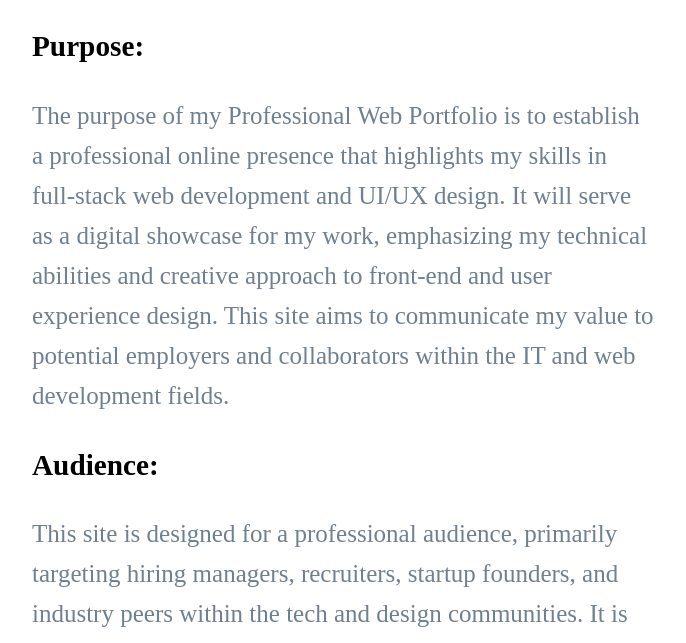
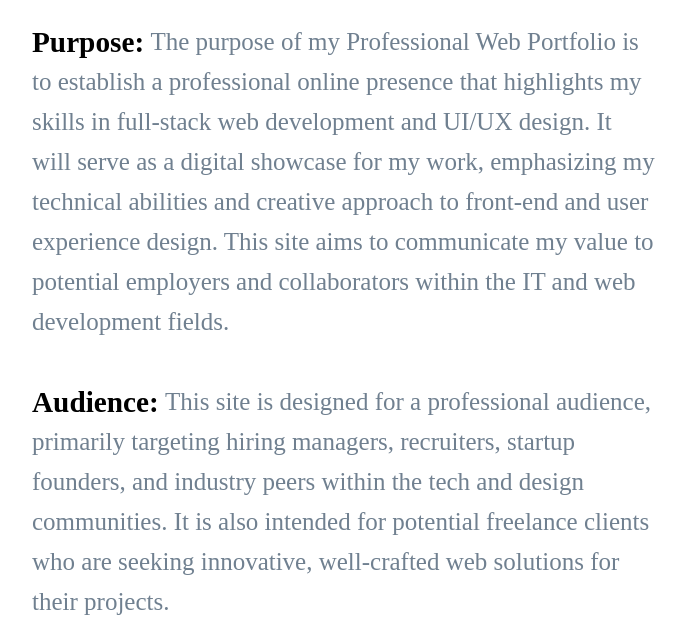
Before and after one commit to MaytrickChannel/methika-portfolio, a plain HTML site: page public_html/milestone-1.html in a window 1280 px wide. Shown: the part 238-881 px from the top of the page, without its empty margins (296-982 px from the left). Drawn offline with Linux system fonts and the light colour scheme.

Commit message:
methika portfolio

```diff
--- a/public_html/milestone-1.html
+++ b/public_html/milestone-1.html
@@ -13,6 +13,7 @@
 <body>
 
 <h2>Purpose , Audience and Goal</h2>
+<div id="containerIntro">
 
 <h3>Purpose:</h3>
 
@@ -24,12 +25,11 @@
     site
     aims to communicate my value to potential employers and collaborators within the IT and web development fields.
 </p>
+<br><br>
 
 <h3>Audience:</h3>
-<p>This site is designed for a professional audience, primarily targeting hiring
-    managers,
-    recruiters, startup founders, and industry peers within the tech and design communities. It is also intended for
-    potential freelance clients who are seeking innovative, well-crafted web solutions for their projects.</p>
+<p>This site is designed for a professional audience, primarily targeting hiring managers, recruiters, startup founders, and industry peers within the tech and design communities. It is also intended for potential freelance clients who are seeking innovative, well-crafted web solutions for their projects.</p>
+<br><br>
 
 <h3>Goal:</h3>
 <p>The main goal of this site is to generate interest in my work, leading to employment or
@@ -37,15 +37,17 @@
     collaboration inquiries through a contact form and/or connected social media profiles. A secondary goal is to
     establish a professional reputation and grow my network within the industry.</p>
 
-<br>
+<br><br>
 <div>
     <h2>Persona</h2>
 
     <h3>Name:</h3>
     <p>Renay Moya</p>
 
+    <br><br>
     <h3>Age:</h3><p>52</p>
 
+    <br><br>
     <h3>Profession:</h3>
     <p>Senior Vice President of the New Mexico Technology Division at Robert Half Talent
         Solutions
@@ -99,7 +101,7 @@
         Healthcare IT. Renay is known for his deep understanding of the local IT market and is a trusted advisor in
         helping
         employers position themselves as top-choice workplaces.</p>
-    <br>
+    <br><br>
     <h3>Behaviors and Attitudes:</h3>
     <ul>
         <li>
@@ -134,6 +136,7 @@
         </li>
     </ul>
 
+    <br>
     <h3>Frustrations:</h3>
     <ul>
         <li>
@@ -152,6 +155,7 @@
             <p>Renay often needs to fill positions quickly, meaning she does not have time for portfolios that are difficult to navigate or lacking essential details. Efficiency is critical to her decision-making process.</p>
         </li>
     </ul>
+    <br>
     <h3>Goals:</h3>
     <ul>
         <li>
@@ -169,6 +173,7 @@
         </li>
     </ul>
 
+    <br>
     <h3>Additional Information Needed:</h3>
     <ul>
 
@@ -193,6 +198,7 @@
         </li>
     </ul>
 
+    <br>
     <h3>User Story:</h3>
     <p>As Senior Vice President in IT staffing, Renay needs to quickly assess whether a candidate’s portfolio
     demonstrates
@@ -201,5 +207,6 @@
     time, so the portfolio must be easy to navigate and provide a clear, concise showcase of the candidate's
     qualifications, allowing her to decide if she should pursue further contact.</p>
 </div>
+</div>
 </body>
 </html>
--- a/public_html/style.css
+++ b/public_html/style.css
@@ -11,7 +11,12 @@ body {
     padding-bottom: 5rem;
 }
 
+#containerIntro h3,
+#containerIntro p{
+    display: inline;
+    vertical-align: top;
 
+}
 
 
 
```
